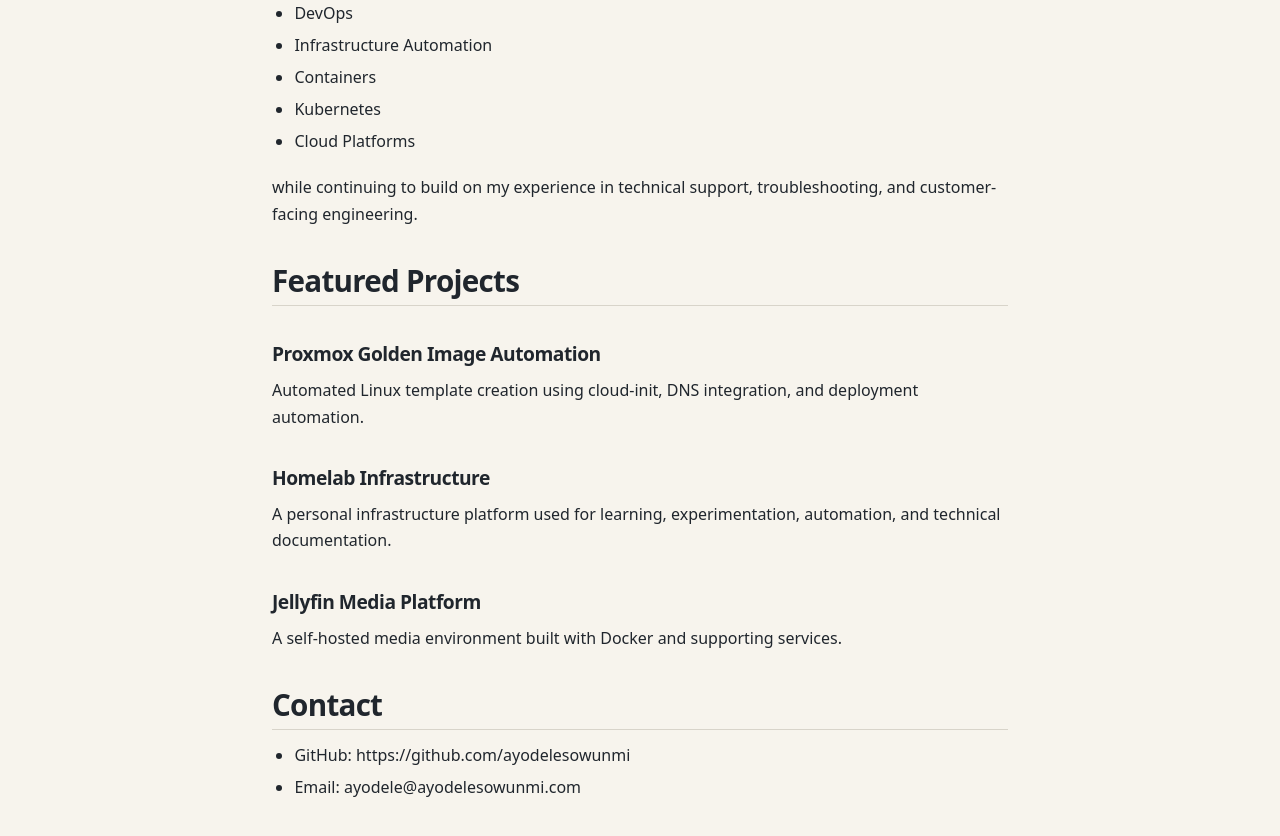
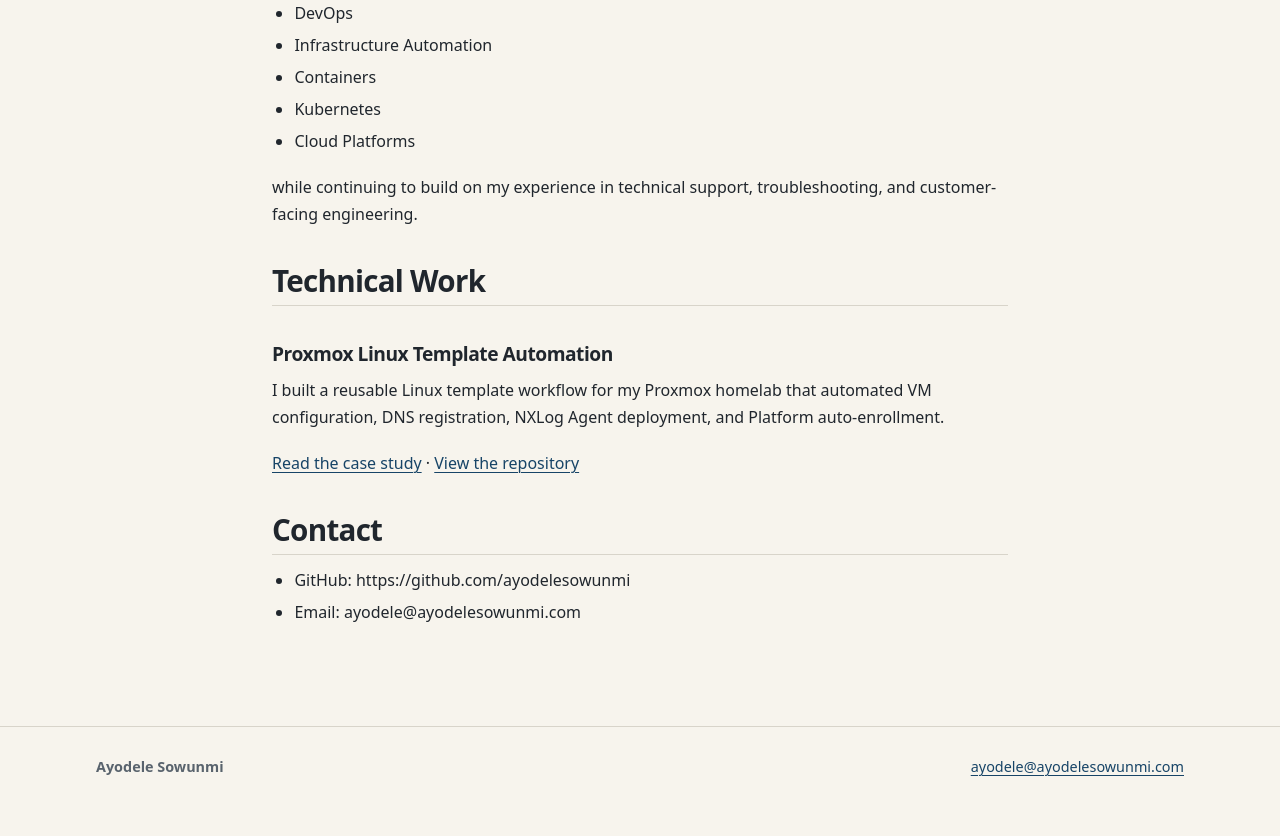
Before and after one commit to AyodeleSowunmi/ayodelesowunmi.github.io, a Jekyll site: the page built from index.md, in a window 1280 px wide and 900 px high, scrolled down 706 px. Shown: the top 836 px of the window. Built offline with Jekyll 4.4.1, drawn with Linux system fonts in a browser that asks for light colours; after the commit the page ends 1512 px from its top, so only the background shows below that.

Commit message:
Add Proxmox automation case study

```diff
--- a/index.md
+++ b/index.md
@@ -30,19 +30,13 @@ I am currently expanding my skills in:
 
 while continuing to build on my experience in technical support, troubleshooting, and customer-facing engineering.
 
-## Featured Projects
+## Technical Work
 
-### Proxmox Golden Image Automation
+### Proxmox Linux Template Automation
 
-Automated Linux template creation using cloud-init, DNS integration, and deployment automation.
+I built a reusable Linux template workflow for my Proxmox homelab that automated VM configuration, DNS registration, NXLog Agent deployment, and Platform auto-enrollment.
 
-### Homelab Infrastructure
-
-A personal infrastructure platform used for learning, experimentation, automation, and technical documentation.
-
-### Jellyfin Media Platform
-
-A self-hosted media environment built with Docker and supporting services.
+[Read the case study](/technical-work/proxmox-linux-template-automation/) · [View the repository](https://github.com/AyodeleSowunmi/proxmox-golden-image-automation)
 
 ## Contact
 
```
Also changed, not shown: proxmox-linux-template-automation.md (added, +107 -0 lines).
